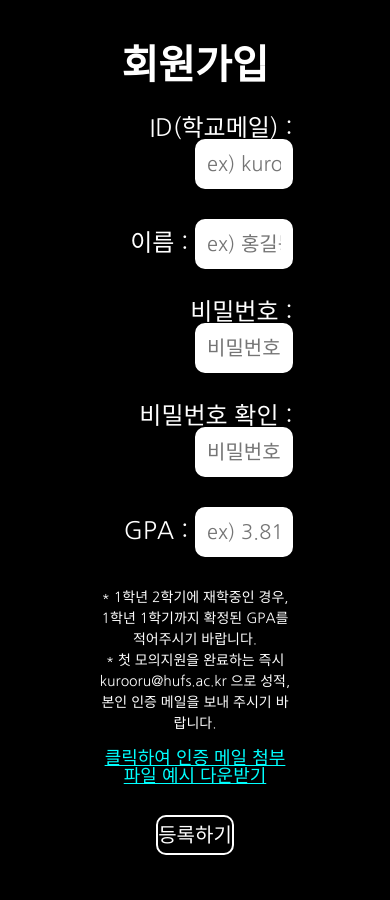
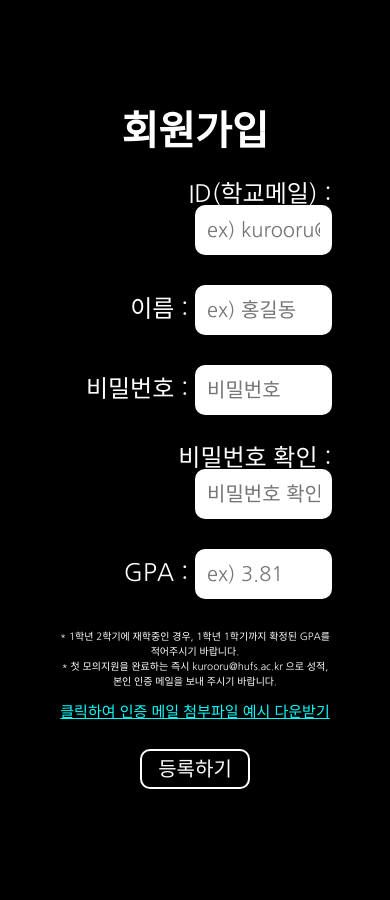
Before and after one commit to Yang-Min-Seok/Hufs_apply, a Flask app: page /signin in a window 390 px wide. Run offline with Flask 2, Linux system fonts and the light colour scheme.

Commit message:
signin template responsive update

```diff
--- /dev/null
+++ b/static/css/Signin/info_res.css
@@ -0,0 +1,29 @@
+@media screen and (max-width:768px){ /* for typical smartphone */
+    #info{
+
+    }
+    #info .wrap{
+
+    }
+    #info .wrap h3{
+
+    }
+    #info .wrap form{
+        width:70%;
+    }
+    #info .wrap form p{
+
+    }
+    #info .wrap form p:nth-child(6){
+        font-size:10px;
+    }
+    #info .wrap form p:nth-child(7){
+        font-size:10px;
+    }
+    #info .wrap form p input{
+
+    }
+    #info .wrap form a{
+        font-size:15px;
+    }
+}
--- a/templates/Signin.html
+++ b/templates/Signin.html
@@ -14,6 +14,7 @@
     <!-- css -->
     <link rel="stylesheet" href="/static/css/common.css">
     <link rel="stylesheet" href="/static/css/Signin/info.css">
+    <link rel="stylesheet" href="/static/css/Signin/info_res.css">
 
 </head>
 <body>
```
